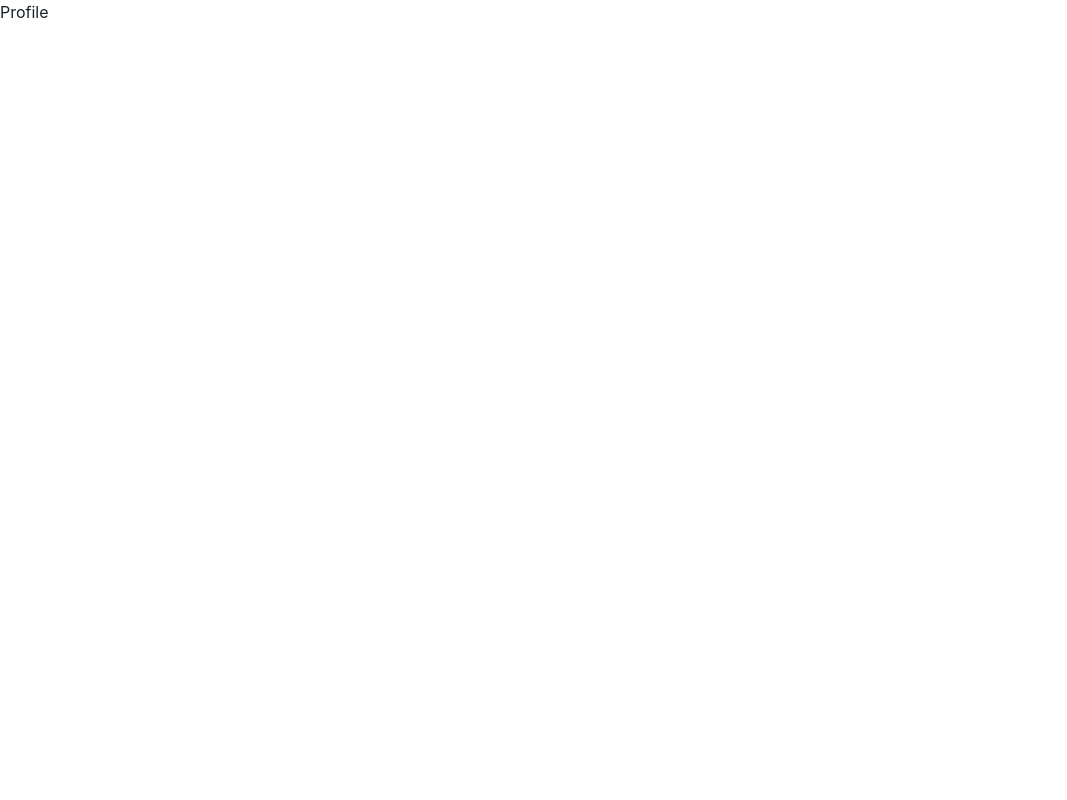
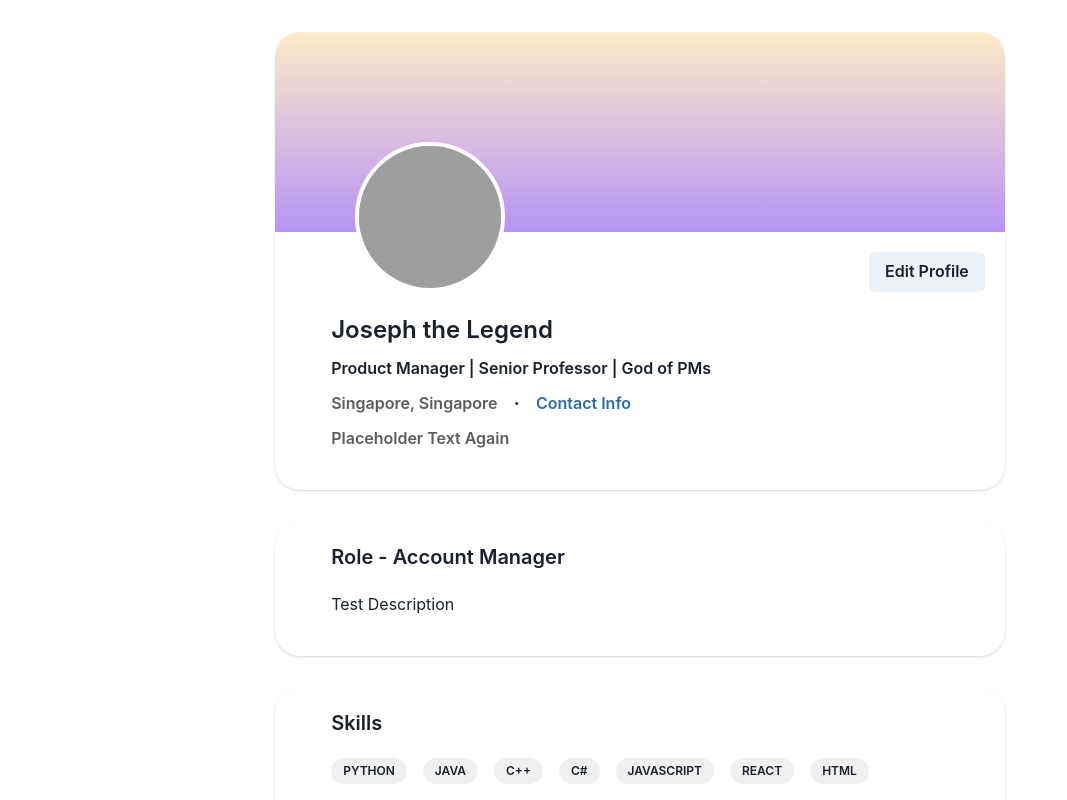
Before and after one commit to boonyeow/SPM2023, a React (Vite) app in the folder sbrb-frontend/: page /profile in a window 1280 px wide. Shown: the top 800 px of the page, without its empty margins (0-1067 px from the left). Built offline with nearby package versions, Linux system fonts and the light colour scheme; grey boxes are pictures that could not be loaded.

Commit message:
added profile page

```diff
--- /dev/null
+++ b/sbrb-frontend/src/components/Profile/Cards.jsx
@@ -0,0 +1,241 @@
+import {
+  Badge,
+  Box,
+  Button,
+  Card,
+  CardBody,
+  CardHeader,
+  Flex,
+  HStack,
+  Image,
+  LinkOverlay,
+  Modal,
+  ModalBody,
+  ModalCloseButton,
+  ModalContent,
+  ModalFooter,
+  ModalHeader,
+  ModalOverlay,
+  Skeleton,
+  StackDivider,
+  Text,
+  VStack,
+  useDisclosure,
+} from "@chakra-ui/react";
+
+const ProfileHeadCard = () => {
+  const { isOpen, onOpen, onClose } = useDisclosure();
+
+  return (
+    <>
+      <Card variant="elevated" overflow="hidden" borderRadius="25px">
+        <CardHeader p="0">
+          <Box position="relative">
+            <Box
+              w="100%"
+              h="200px"
+              bgGradient={[
+                "linear(to-tr, teal.300, yellow.400)",
+                "linear(to-t, blue.200, teal.500)",
+                "linear(to-b, orange.100, purple.300)",
+              ]}
+            />
+            <Box>
+              <Image
+                borderRadius="full"
+                boxSize="150px"
+                src="https://bit.ly/dan-abramov"
+                alt="Dan Abramov"
+                position="absolute"
+                bottom="-60px"
+                left="20"
+                border="4px white solid"
+              />
+            </Box>
+          </Box>
+        </CardHeader>
+        <CardBody pt={0} px={0}>
+          <Box position="relative" px={14}>
+            <Box pt={20} pb={5} fontWeight="semibold">
+              <Text fontSize="2xl" mb={2}>
+                Joseph the Legend
+              </Text>
+              <Text fontSize="md" mb={2}>
+                Product Manager | Senior Professor | God of PMs
+              </Text>
+              <HStack gap={4} mb={2}>
+                <Text color="blackAlpha.700">Singapore, Singapore</Text>
+                <Text fontSize="xl"> · </Text>
+                <Text
+                  color="blue.600"
+                  _hover={{
+                    cursor: "pointer",
+                    textDecoration: "underline",
+                  }}
+                  onClick={onOpen}>
+                  Contact Info
+                </Text>
+              </HStack>
+              <Text>
+                <Text color="blackAlpha.700">Placeholder Text Again</Text>
+              </Text>
+            </Box>
+            <Box position="absolute" top="5" right="5">
+              <Button>
+                <LinkOverlay href="/profile/edit">Edit Profile</LinkOverlay>
+              </Button>
+            </Box>
+          </Box>
+        </CardBody>
+      </Card>
+
+      <Modal isOpen={isOpen} onClose={onClose}>
+        <ModalOverlay />
+        <ModalContent>
+          <ModalHeader>Contact Info</ModalHeader>
+          <ModalCloseButton />
+          <ModalBody>
+            <VStack
+              divider={<StackDivider borderColor="gray.200" />}
+              spacing={4}
+              align="stretch">
+              <Box>
+                <Text color="blackAlpha.700">Mobile</Text>
+                <Text>91111 1111</Text>
+              </Box>
+              <Box>
+                <Text color="blackAlpha.700">Work Email</Text>
+                <Text>josephsung@smu.edu.sg</Text>
+              </Box>
+              <Box>
+                <Text color="blackAlpha.700">Office Address</Text>
+                <Text>81 Victoria St, Singapore 188065</Text>
+              </Box>
+            </VStack>
+          </ModalBody>
+
+          <ModalFooter>
+            <Button colorScheme="blue" onClick={onClose}>
+              Close
+            </Button>
+          </ModalFooter>
+        </ModalContent>
+      </Modal>
+    </>
+  );
+};
+
+const ProfileSkillCard = (isLoading, skills) => {
+  skills = [
+    "Python",
+    "Java",
+    "C++",
+    "C#",
+    "Javascript",
+    "React",
+    "HTML",
+    "CSS",
+    "Python",
+    "Java",
+    "C++",
+    "C#",
+    "Javascript",
+    "React",
+    "HTML",
+    "CSS",
+    "Python",
+    "Java",
+    "C++",
+    "C#",
+    "Javascript",
+    "React",
+    "HTML",
+    "CSS",
+    "Python",
+    "Java",
+    "C++",
+    "C#",
+    "Javascript",
+    "React",
+    "HTML",
+    "CSS",
+    "Python",
+    "Java",
+    "C++",
+    "C#",
+    "Javascript",
+    "React",
+    "HTML",
+    "CSS",
+  ];
+
+  isLoading = false;
+  return (
+    <>
+      <Card
+        variant="elevated"
+        overflow="hidden"
+        borderRadius="25px"
+        px={14}
+        py={5}>
+        <CardHeader p={0} fontWeight="semibold" mb={5}>
+          <Text fontSize="xl">Skills</Text>
+        </CardHeader>
+        <CardBody p={0}>
+          <Box>
+            {isLoading ? (
+              <Flex>
+                {new Array(4).fill(0).map((_, index) => {
+                  return (
+                    <Skeleton key={index} width="75px" height="17px" mr={3} />
+                  );
+                })}
+              </Flex>
+            ) : (
+              skills.map((skill, index) => {
+                return (
+                  <Badge
+                    as="span"
+                    key={index}
+                    bg="blackAlpha.100"
+                    py={1}
+                    px={3}
+                    mr={4}
+                    mb={4}
+                    borderRadius="full"
+                    fontWeight="semibold">
+                    {skill}
+                  </Badge>
+                );
+              })
+            )}
+          </Box>
+        </CardBody>
+      </Card>
+    </>
+  );
+};
+
+const ProfileJobCard = (jobRole, jobDescription) => {
+  jobRole = "Account Manager";
+  jobDescription = "Test Description";
+  return (
+    <Card
+      variant="elevated"
+      overflow="hidden"
+      borderRadius="25px"
+      px={14}
+      py={5}>
+      <CardHeader p={0} fontWeight="semibold" mb={5}>
+        <Text fontSize="xl">Role - {jobRole}</Text>
+      </CardHeader>
+      <CardBody p={0} mb={5}>
+        <Box>
+          <Text>{jobDescription}</Text>
+        </Box>
+      </CardBody>
+    </Card>
+  );
+};
+
+export { ProfileHeadCard, ProfileSkillCard, ProfileJobCard };
--- /dev/null
+++ b/sbrb-frontend/src/components/Profile/index.js
@@ -0,0 +1 @@
+export * from "./Cards.jsx";
--- a/sbrb-frontend/src/pages/Profile.jsx
+++ b/sbrb-frontend/src/pages/Profile.jsx
@@ -1,5 +1,26 @@
+import { Box } from "@chakra-ui/react";
+import {
+  ProfileHeadCard,
+  ProfileSkillCard,
+  ProfileJobCard,
+} from "../components/Profile/Cards.jsx";
+
 const Profile = () => {
-  return <h1>Profile</h1>;
+  return (
+    <>
+      <Box py="8" width="57%" mx="auto">
+        <Box mb={8}>
+          <ProfileHeadCard />
+        </Box>
+        <Box mb={8}>
+          <ProfileJobCard />
+        </Box>
+        <Box>
+          <ProfileSkillCard />
+        </Box>
+      </Box>
+    </>
+  );
 };
 
 export default Profile;
--- a/sbrb-frontend/src/router.jsx
+++ b/sbrb-frontend/src/router.jsx
@@ -1,8 +1,7 @@
 import CreateJobListing from "./pages/CreateJobListing";
 import Home from "./pages/Home";
+import Profile from "./pages/Profile";
 import RoleView from "./pages/RoleView";
-
-import Profile from "./pages/Profile";
 import {
   Route,
   createBrowserRouter,
```
